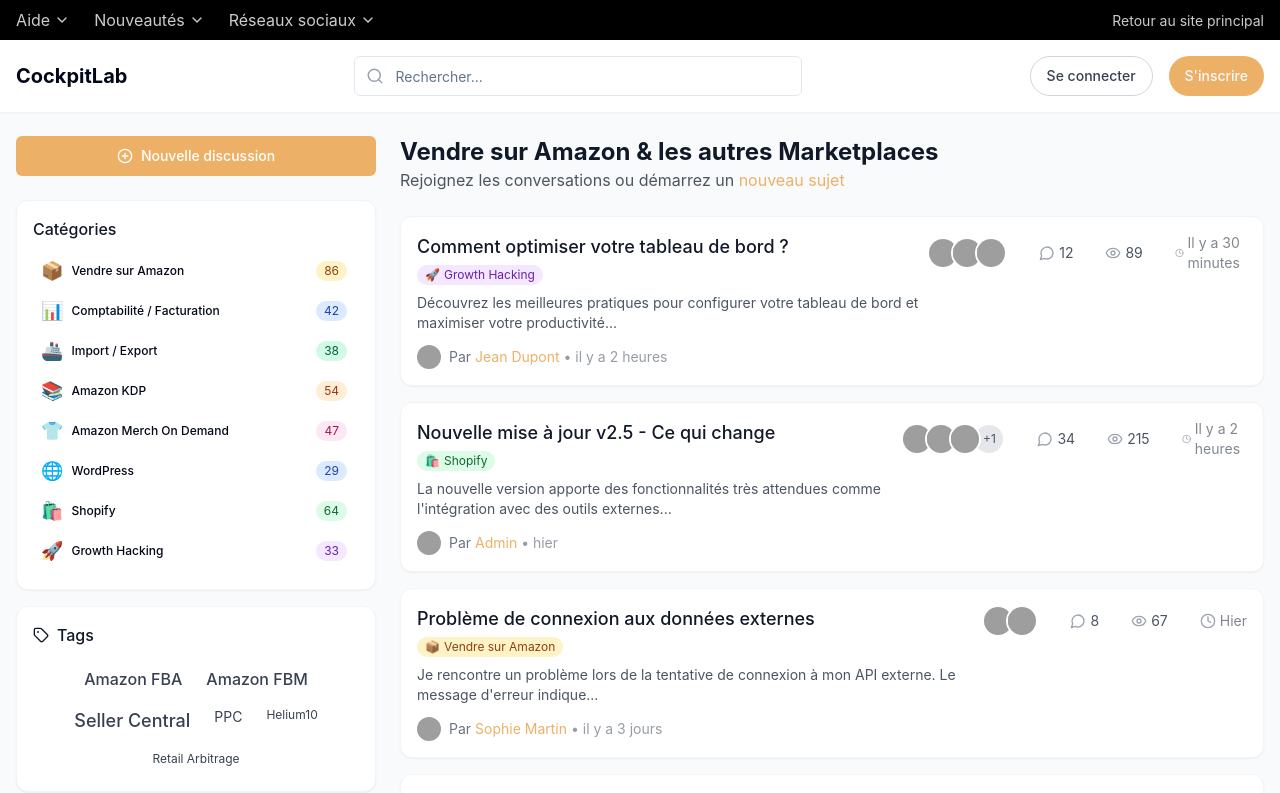
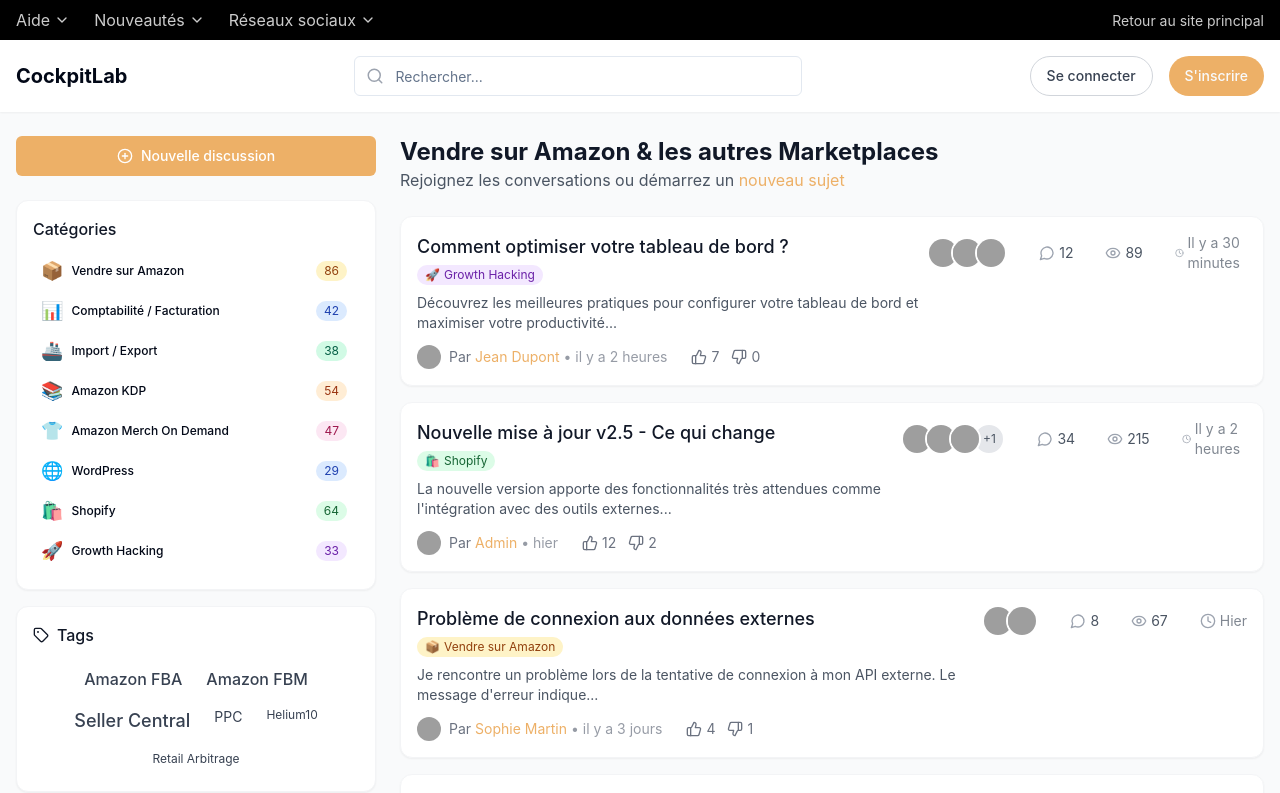
Before and after one commit to jerome-scat/forum-discourse, a React (Vite) app: page / in a window 1280 px wide. Shown: the top 793 px of the page. Built offline with nearby package versions, Linux system fonts and the light colour scheme; grey boxes are pictures that could not be loaded.

Commit message:
Add like/dislike functionality
Adds like and dislike functionality to each thread.

```diff
--- a/src/components/ThreadList.tsx
+++ b/src/components/ThreadList.tsx
@@ -1,6 +1,6 @@
 import React, { useState, useEffect, useRef } from 'react';
 import { Avatar } from '@/components/ui/avatar';
-import { MessageCircle, Eye, Clock } from 'lucide-react';
+import { MessageCircle, Eye, Clock, ThumbsUp, ThumbsDown } from 'lucide-react';
 import { Link } from 'react-router-dom';
 
 const categories = [
@@ -36,14 +36,16 @@ const allThreads = [
     replies: 12,
     views: 89,
     category: { id: 8, name: "Growth Hacking", color: "purple", emoji: "🚀" },
-    tags: [availableTags[3], availableTags[4]],  // PPC, Helium10
+    tags: [{ id: 4, name: "PPC", color: "indigo" }, { id: 5, name: "Helium10", color: "amber" }],
     excerpt: "Découvrez les meilleures pratiques pour configurer votre tableau de bord et maximiser votre productivité...",
     lastActivity: "Il y a 30 minutes",
     participants: [
       { name: "Marie Curie", avatar: "https://i.pravatar.cc/150?img=5" },
       { name: "Pierre Martin", avatar: "https://i.pravatar.cc/150?img=8" },
       { name: "Sophie Leblanc", avatar: "https://i.pravatar.cc/150?img=9" }
-    ]
+    ],
+    upvotes: 7,
+    downvotes: 0
   },
   {
     id: 2,
@@ -56,7 +58,7 @@ const allThreads = [
     replies: 34,
     views: 215,
     category: { id: 7, name: "Shopify", color: "green", emoji: "🛍️" },
-    tags: [availableTags[5]],  // Retail Arbitrage
+    tags: [{ id: 6, name: "Retail Arbitrage", color: "purple" }],
     excerpt: "La nouvelle version apporte des fonctionnalités très attendues comme l'intégration avec des outils externes...",
     lastActivity: "Il y a 2 heures",
     participants: [
@@ -64,7 +66,9 @@ const allThreads = [
       { name: "Emilie Blanc", avatar: "https://i.pravatar.cc/150?img=13" },
       { name: "Thomas Noir", avatar: "https://i.pravatar.cc/150?img=14" },
       { name: "Claire Rouge", avatar: "https://i.pravatar.cc/150?img=15" }
-    ]
+    ],
+    upvotes: 12,
+    downvotes: 2
   },
   {
     id: 3,
@@ -77,13 +81,15 @@ const allThreads = [
     replies: 8,
     views: 67,
     category: { id: 1, name: "Vendre sur Amazon", color: "amber", emoji: "📦" },
-    tags: [availableTags[0], availableTags[2]],  // Amazon FBA, Seller Central
+    tags: [{ id: 1, name: "Amazon FBA", color: "sky" }, { id: 3, name: "Seller Central", color: "emerald" }],
     excerpt: "Je rencontre un problème lors de la tentative de connexion à mon API externe. Le message d'erreur indique...",
     lastActivity: "Hier",
     participants: [
       { name: "Admin", avatar: "https://i.pravatar.cc/150?img=2" },
       { name: "Pierre Blanc", avatar: "https://i.pravatar.cc/150?img=16" }
-    ]
+    ],
+    upvotes: 4,
+    downvotes: 1
   },
   {
     id: 4,
@@ -103,7 +109,9 @@ const allThreads = [
       { name: "Admin", avatar: "https://i.pravatar.cc/150?img=2" },
       { name: "Marie Curie", avatar: "https://i.pravatar.cc/150?img=5" },
       { name: "Jean Dupont", avatar: "https://i.pravatar.cc/150?img=1" }
-    ]
+    ],
+    upvotes: 19,
+    downvotes: 0
   },
   {
     id: 5,
@@ -116,13 +124,15 @@ const allThreads = [
     replies: 15,
     views: 122,
     category: { id: 2, name: "Comptabilité / Facturation", color: "blue", emoji: "📊" },
-    tags: [availableTags[2], availableTags[4]],  // Seller Central, Helium10
+    tags: [{ id: 3, name: "Seller Central", color: "emerald" }, { id: 5, name: "Helium10", color: "amber" }],
     excerpt: "Les nouveaux rapports personnalisés offrent beaucoup de possibilités, voici un guide pas à pas pour créer...",
     lastActivity: "Il y a 4 jours",
     participants: [
       { name: "Jean Dupont", avatar: "https://i.pravatar.cc/150?img=1" },
       { name: "Admin", avatar: "https://i.pravatar.cc/150?img=2" }
-    ]
+    ],
+    upvotes: 6,
+    downvotes: 0
   },
   {
     id: 6,
@@ -135,13 +145,15 @@ const allThreads = [
     replies: 28,
     views: 143,
     category: { id: 4, name: "Amazon KDP", color: "orange", emoji: "📚" },
-    tags: [availableTags[0], availableTags[1]],  // Amazon FBA, Amazon FBM
+    tags: [{ id: 1, name: "Amazon FBA", color: "sky" }, { id: 2, name: "Amazon FBM", color: "rose" }],
     excerpt: "Après un mois d'utilisation intensive, voici mes impressions et quelques astuces que j'ai découvertes...",
     lastActivity: "Il y a 1 semaine",
     participants: [
       { name: "Jean Dupont", avatar: "https://i.pravatar.cc/150?img=1" },
       { name: "Sophie Leblanc", avatar: "https://i.pravatar.cc/150?img=9" }
-    ]
+    ],
+    upvotes: 22,
+    downvotes: 3
   },
   {
     id: 7,
@@ -160,7 +172,9 @@ const allThreads = [
     participants: [
       { name: "Admin", avatar: "https://i.pravatar.cc/150?img=2" },
       { name: "Pierre Martin", avatar: "https://i.pravatar.cc/150?img=8" }
-    ]
+    ],
+    upvotes: 3,
+    downvotes: 1
   },
   {
     id: 8,
@@ -173,14 +187,16 @@ const allThreads = [
     replies: 19,
     views: 98,
     category: { id: 3, name: "Import / Export", color: "emerald", emoji: "🚢" },
-    tags: [availableTags[2], availableTags[3]],  // Seller Central, PPC
+    tags: [{ id: 3, name: "Seller Central", color: "emerald" }, { id: 4, name: "PPC", color: "indigo" }],
     excerpt: "Nous avons ajouté 5 nouveaux templates pour vos rapports mensuels, disponibles dès maintenant...",
     lastActivity: "Il y a 3 semaines",
     participants: [
       { name: "Jean Dupont", avatar: "https://i.pravatar.cc/150?img=1" },
       { name: "Marie Durand", avatar: "https://i.pravatar.cc/150?img=5" },
       { name: "Thomas Martin", avatar: "https://i.pravatar.cc/150?img=10" }
-    ]
+    ],
+    upvotes: 15,
+    downvotes: 0
   }
 ];
 
@@ -206,6 +222,36 @@ const getCategoryColorClass = (color: string) => {
 };
 
 const ThreadCard = ({ thread }: { thread: any }) => {
+  const [upvotes, setUpvotes] = useState(thread.upvotes || 0);
+  const [downvotes, setDownvotes] = useState(thread.downvotes || 0);
+  const [userVote, setUserVote] = useState<'up' | 'down' | null>(null);
+
+  const handleUpvote = () => {
+    if (userVote === 'up') {
+      setUpvotes(prev => prev - 1);
+      setUserVote(null);
+    } else {
+      setUpvotes(prev => prev + 1);
+      if (userVote === 'down') {
+        setDownvotes(prev => prev - 1);
+      }
+      setUserVote('up');
+    }
+  };
+
+  const handleDownvote = () => {
+    if (userVote === 'down') {
+      setDownvotes(prev => prev - 1);
+      setUserVote(null);
+    } else {
+      setDownvotes(prev => prev + 1);
+      if (userVote === 'up') {
+        setUpvotes(prev => prev - 1);
+      }
+      setUserVote('down');
+    }
+  };
+
   return (
     <div className="thread-card hover:shadow-md transition-shadow">
       <div className="flex items-start justify-between">
@@ -225,6 +271,26 @@ const ThreadCard = ({ thread }: { thread: any }) => {
                 <img src={thread.author.avatar} alt={thread.author.name} />
               </Avatar>
               <span>Par <a href="#" className="text-[#edb067] hover:underline">{thread.author.name}</a> <span className="text-gray-500 opacity-70">• {thread.date.toLowerCase()}</span></span>
+            </div>
+
+            <div className="flex items-center space-x-3 ml-2">
+              <button
+                onClick={handleUpvote}
+                className={`flex items-center gap-1 ${userVote === 'up' ? 'text-[#edb067]' : 'text-gray-500 hover:text-[#edb067]'} transition-colors`}
+                aria-label="J'aime"
+              >
+                <ThumbsUp size={16} />
+                <span>{upvotes}</span>
+              </button>
+
+              <button
+                onClick={handleDownvote}
+                className={`flex items-center gap-1 ${userVote === 'down' ? 'text-red-500' : 'text-gray-500 hover:text-red-500'} transition-colors`}
+                aria-label="Je n'aime pas"
+              >
+                <ThumbsDown size={16} />
+                <span>{downvotes}</span>
+              </button>
             </div>
           </div>
         </div>
```
